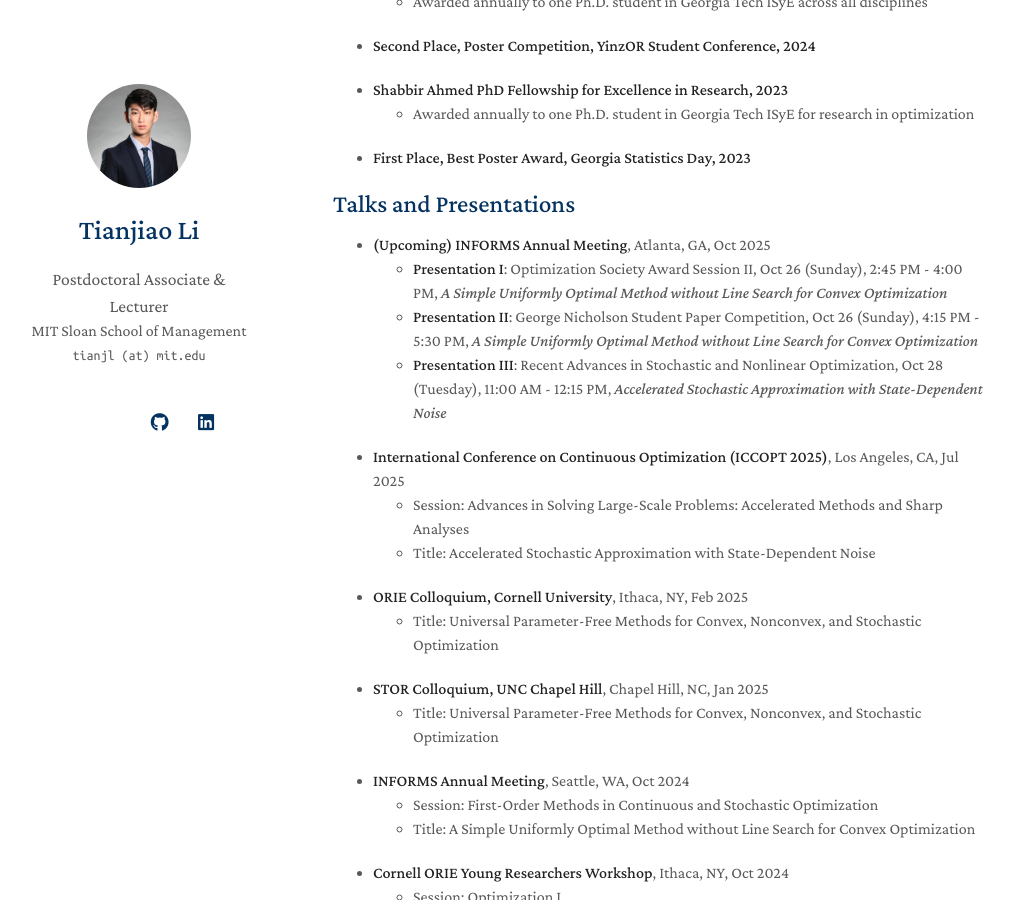
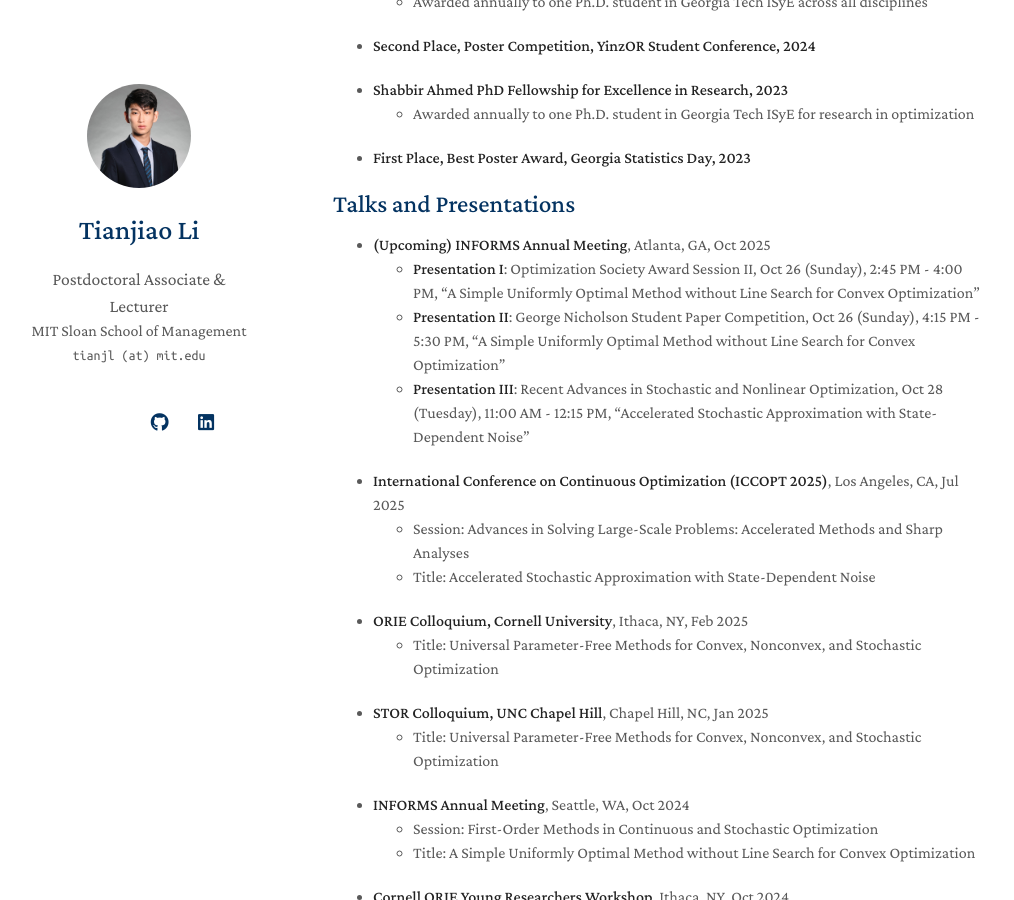
Before and after one commit to tli432/tli432.github.io, a Jekyll site: the page built from index.md, in a window 1280 px wide and 900 px high, scrolled down 2812 px. Shown: the whole window, without its empty margins (137-1151 px from the left). Built offline with Jekyll 4.4.1, drawn with Linux system fonts in a browser that asks for light colours; nearby versions of some CDN libraries; a style sheet for code colours, icons or effects is not loaded; our own code applies the rules of GitHub Pages for plain Markdown files.

```diff
--- a/index.md
+++ b/index.md
@@ -72,11 +72,11 @@ I am particularly interested in
 
 - **(Upcoming) INFORMS Annual Meeting**, Atlanta, GA, Oct 2025
   - **Presentation I**: Optimization Society Award Session II, Oct 26 (Sunday), 2:45 PM - 4:00 PM,
-  *A Simple Uniformly Optimal Method without Line Search for Convex Optimization*
+  "A Simple Uniformly Optimal Method without Line Search for Convex Optimization"
   - **Presentation II**: George Nicholson Student Paper Competition, Oct 26 (Sunday), 4:15 PM - 5:30 PM,
-  *A Simple Uniformly Optimal Method without Line Search for Convex Optimization*
+  "A Simple Uniformly Optimal Method without Line Search for Convex Optimization"
   - **Presentation III**: Recent Advances in Stochastic and Nonlinear Optimization, Oct 28 (Tuesday), 11:00 AM - 12:15 PM,
-  *Accelerated Stochastic Approximation with State-Dependent Noise*
+  "Accelerated Stochastic Approximation with State-Dependent Noise"
 
 - **International Conference on Continuous Optimization (ICCOPT 2025)**, Los Angeles, CA, Jul 2025
   - Session: Advances in Solving Large-Scale Problems: Accelerated Methods and Sharp Analyses
```
